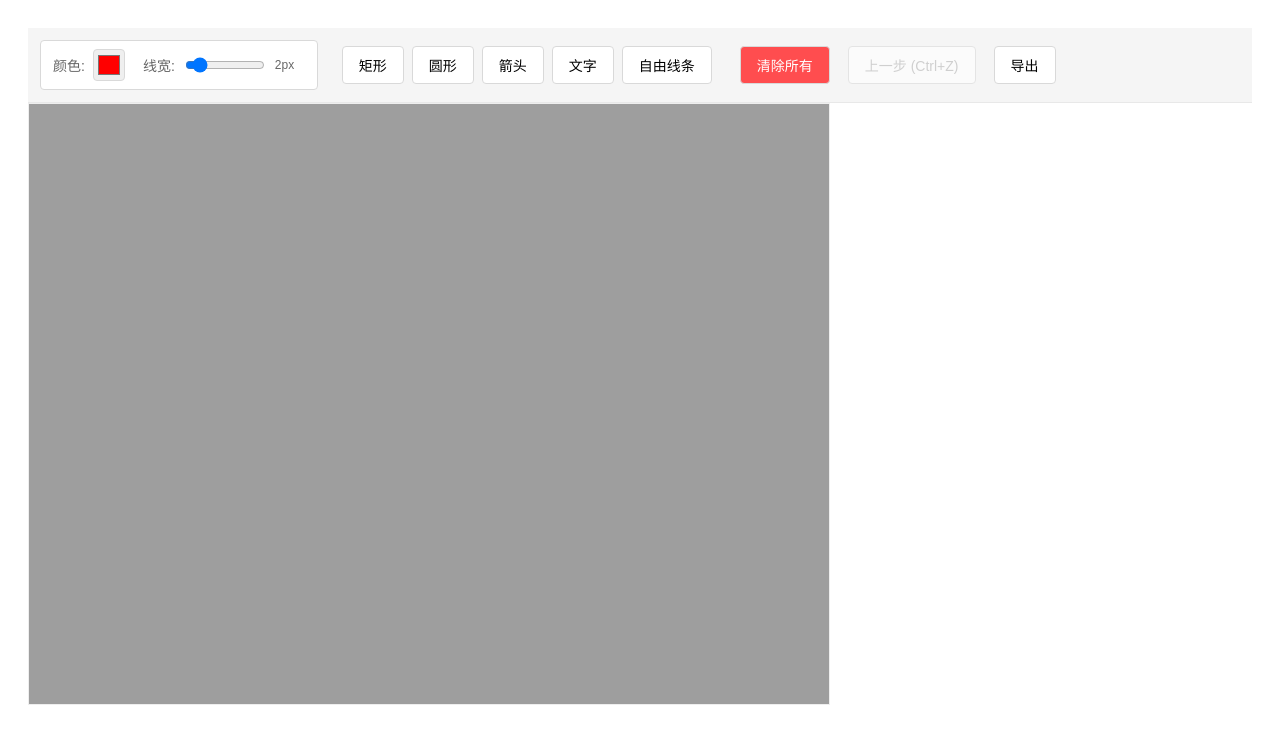
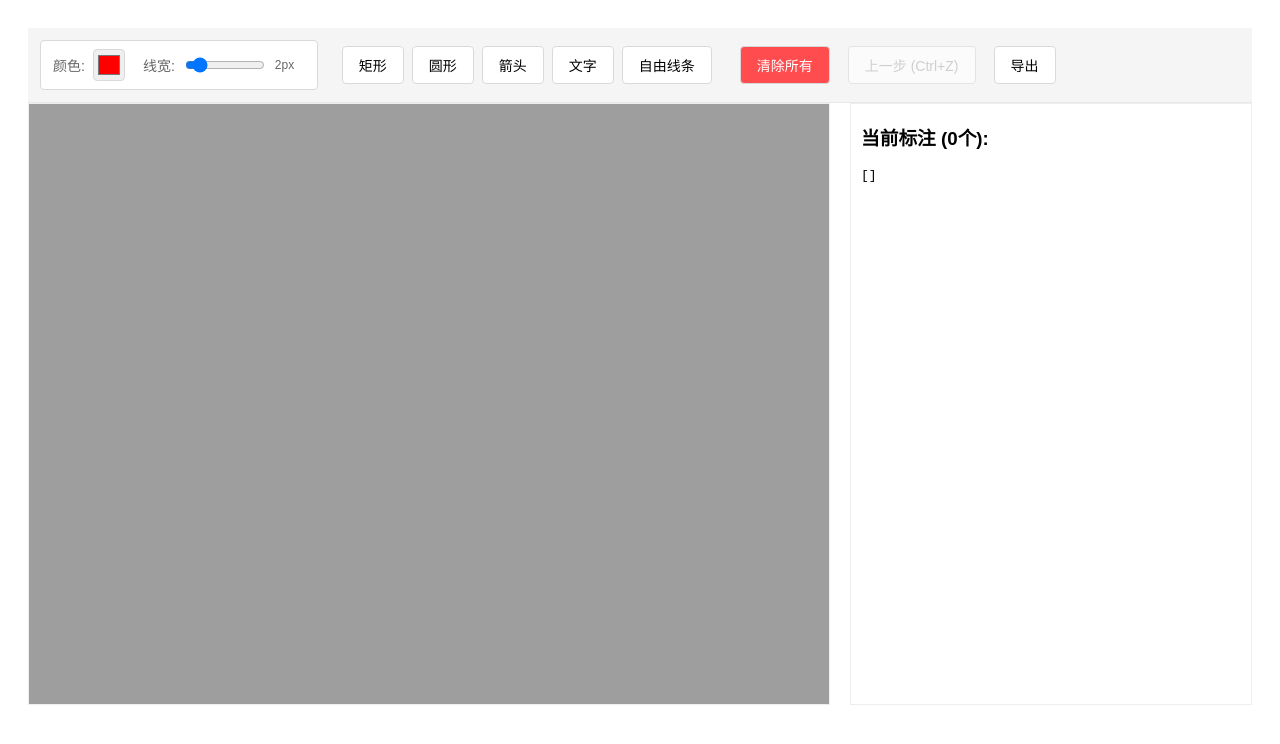
Before and after one commit to Frank17008/image-annotation, a React (Create React App) app: page / in a window 1280 px wide. Shown: the top 744 px of the page. Built offline with nearby package versions, Linux system fonts and the light colour scheme.

Commit message:
feat(ImageAnnotation): 添加标注信息面板

```diff
--- a/src/components/ImageAnnotation.css
+++ b/src/components/ImageAnnotation.css
@@ -2,22 +2,28 @@ body {
   font-family: Arial, sans-serif;
   padding: 20px;
 }
-canvas {
-  display: block;
-}
+.image-annotation {
+  display: flex;
+  flex-direction: column;
   .image-container {
     position: relative;
     display: inline-block;
     border: 1px solid #eee;
+    canvas {
+      cursor: crosshair;
+      display: block;
     }
-.image-container canvas {
-  cursor: crosshair;
   }
-.status {
-  margin-top: 10px;
-  color: #666;
-  font-size: 14px;
+  .annotation-info {
+    border: 1px solid #eee;
+    margin-left: 20px;
+    padding-left: 10px;
+    flex: 1;
+    height: 600px;
+    overflow: auto;
   }
+}
+
 .text-input {
   position: absolute;
   border: 1px dashed #c1c1c1;
--- a/src/components/ImageAnnotation.tsx
+++ b/src/components/ImageAnnotation.tsx
@@ -358,7 +358,7 @@ const ImageAnnotation: React.FC<ImageAnnotationProps> = ({ src }) => {
   }, [deleteSelected, undo, currentTool]);
 
   return (
-    <div>
+    <div className="image-annotation">
       <ToolBar
         currentTool={currentTool}
         onSelectTool={setCurrentTool}
@@ -371,9 +371,16 @@ const ImageAnnotation: React.FC<ImageAnnotationProps> = ({ src }) => {
         onColorChange={setStrokeColor}
         onLineWidthChange={setLineWidth}
       />
-      <div className="image-container">
-        <canvas ref={canvasRef} onMouseDown={handleMouseDown} onMouseMove={throttledMouseMove} onMouseUp={handleMouseUp} onContextMenu={handleContextMenu} />
-        <TextAnnotationInput ref={textAreaRef} annotations={annotations} defaultColor={strokeColor} ctxRef={ctxRef} canvasRef={canvasRef} />
+
+      <div style={{ display: 'flex' }}>
+        <div className="image-container">
+          <canvas ref={canvasRef} onMouseDown={handleMouseDown} onMouseMove={throttledMouseMove} onMouseUp={handleMouseUp} onContextMenu={handleContextMenu} />
+          <TextAnnotationInput ref={textAreaRef} annotations={annotations} defaultColor={strokeColor} ctxRef={ctxRef} canvasRef={canvasRef} />
+        </div>
+        <div className="annotation-info">
+          <h3>当前标注 ({annotations.length}个):</h3>
+          <pre>{JSON.stringify(annotations, null, 2)}</pre>
+        </div>
       </div>
     </div>
   );
```
Lines whose indentation alone changed are shown as unchanged.
